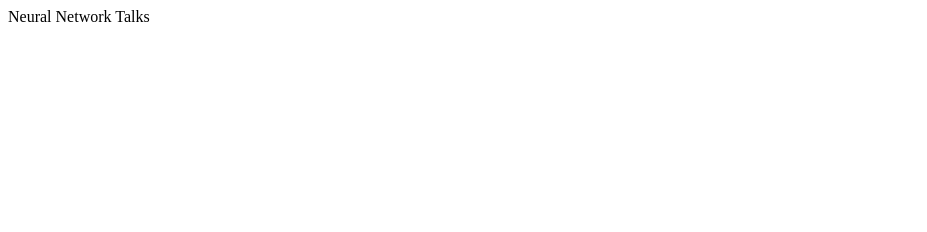
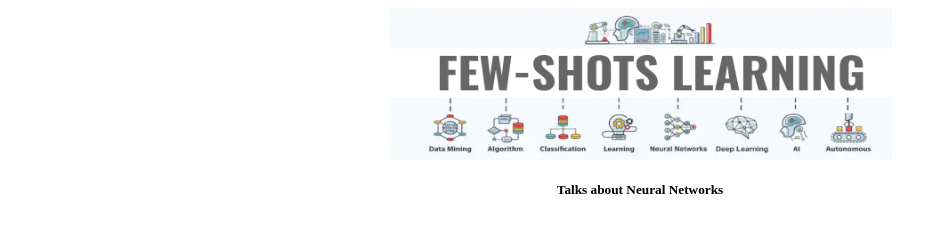
Before and after one commit to neuraltalk/neuraltalk.github.io, a plain HTML site: page index.html in a window 1280 px wide. Shown: the whole page, without its empty margins (0-927 px from the left). Drawn offline with Linux system fonts and the light colour scheme.

Commit message:
released inital page

```diff
--- a/index.html
+++ b/index.html
@@ -1 +1,6 @@
-Neural Network Talks
+<div class="container" align="center">
+  <img src="images/few-shots-learning-banner.png" width="503" height="152">
+  <h5>
+    Talks about Neural Networks
+  </h5>
+</div>
```
Also changed, not shown: images/few-shots-learning-banner.png (added).
